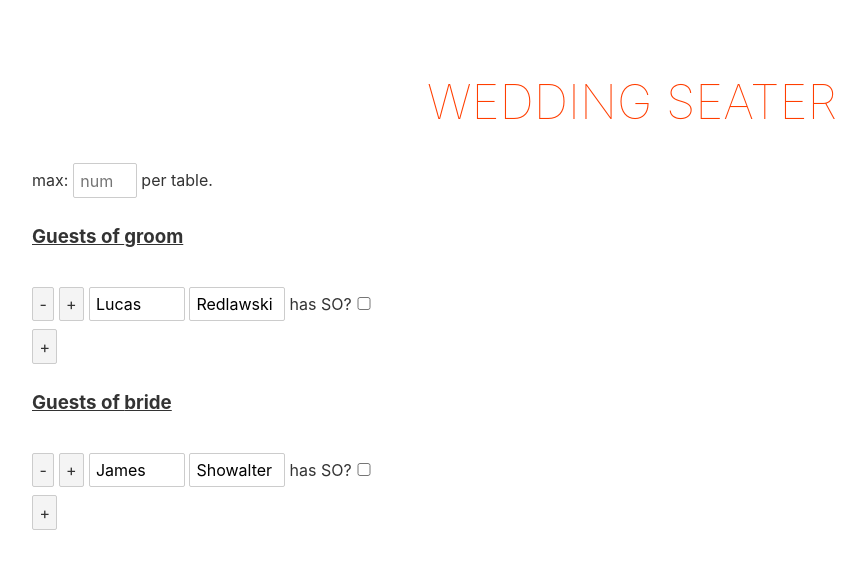
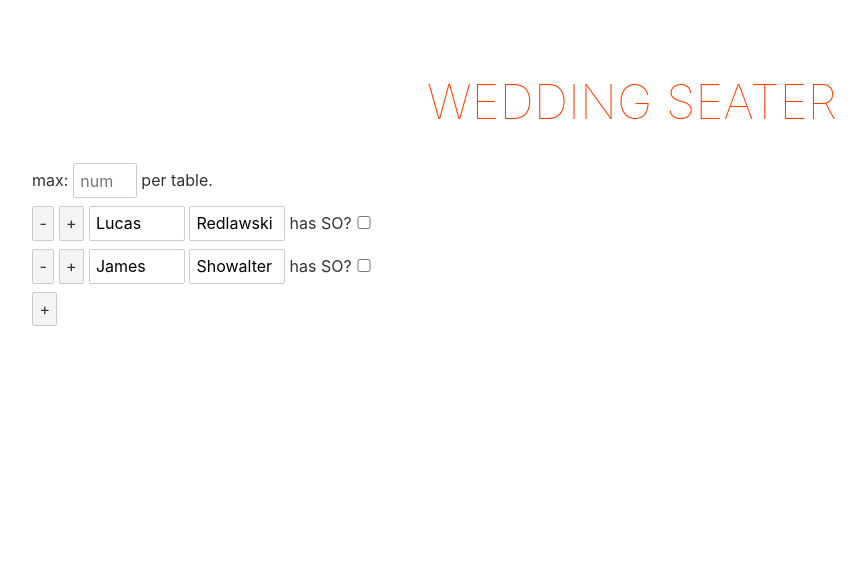
Before and after one commit to Japesjake/wedding_seater_js, a Svelte app in the folder svelte/: page / in a window 1280 px wide. Shown: the top 568 px of the page, without its empty margins (8-874 px from the left). Built offline with nearby package versions, Linux system fonts and the light colour scheme.

Commit message:
Removed groom and bride groups.

```diff
--- a/svelte/src/App.svelte
+++ b/svelte/src/App.svelte
@@ -9,8 +9,7 @@
 	<section class="indent-1">
 	<section>
 		<Max />
-		<People party={"groom"} />
-		<People party={"bride"} />
+		<People />
 	</section>
 	<section>
 		<Tables />
--- a/svelte/src/components/People.svelte
+++ b/svelte/src/components/People.svelte
@@ -1,43 +1,26 @@
 <script>
     import App from '../App.svelte';
 	import { people } from '../stores';
-	export let party;
 
-    function addInput (id, party) {
-	let defaultPerson = {id: Math.random(), firstName: '', lastName: '', hasSO: false, table: null, locked: false, SO: {firstName: '', lastName: ''}, locked: false, party: party}
+
+    function addInput (id) {
+	let defaultPerson = {id: Math.random(), firstName: '', lastName: '', hasSO: false, table: null, SO: {firstName: '', lastName: ''}}
     $people.splice(id + 1, 0, defaultPerson);
     $people = $people;
 	}
 	function removeInput (id) {
-		if (!isOneLeft(party)) {
 			$people.splice(id,1)
 			$people = $people;
 		}
-	}
 	function toggleSO (person){
 		person.hasSO = !person.hasSO;
 		$people = $people;
 	}
-	// checks if there is one guest in party.
-	function isOneLeft (party) {
-		let numPeople = 0;
-		for ( let person of $people) {
-			if (party == person.party) {
-				numPeople++
-			}
-		}
-		if (numPeople <= 1) {
-			return true
-		}
-		return false
-	}
 </script>
 
-<h1><u>Guests of {party}</u></h1><br>
 {#each $people as person, id (person.id)}
-{#if person.party == party}
 <button tabindex = -1 on:click={removeInput(id)}>-</button>
-<button tabindex = -1 on:click={addInput(id, party)}>+</button>
+<button tabindex = -1 on:click={addInput(id)}>+</button>
 <input tabindex = 0 type="text" placeholder="firstname" bind:value={person.firstName}>
 <input tabindex = 0 type="text" placeholder="lastname" bind:value={person.lastName}>
 has SO?
@@ -47,9 +30,8 @@ Who?
 <input type="text" placeholder="firstname" bind:value={person.SO.firstName}>
 <input type="text" placeholder="lastname" bind:value={person.SO.lastName}><br>
 {/if}
-{/if}
 {/each}
-<button on:click={addInput($people.length, party)}>+</button>
+<button on:click={addInput($people.length)}>+</button>
 <style>
 	input[type = "text"]{
 	text-align: left;
--- a/svelte/src/components/Tables.svelte
+++ b/svelte/src/components/Tables.svelte
@@ -64,11 +64,6 @@ function unassign() {
         }
     }
 }
-// function isFull (table) {
-//     if (table.seats <= table.people){
-//         return true
-//     }
-// }
 function assignCouples() {
     for (let table of $tables) {
         for (let person of $people) {
--- /dev/null
+++ b/svelte/src/tests.svelte
@@ -0,0 +1,6 @@
+import { get_all_dirty_from_scope } from 'svelte/internal'
+import { tables } from './stores.js'
+
+export function test() {
+    for (let table of getItem("tables"))
+}
```
Also changed, not shown: svelte/src/tests.js (deleted, +0 -10 lines).
